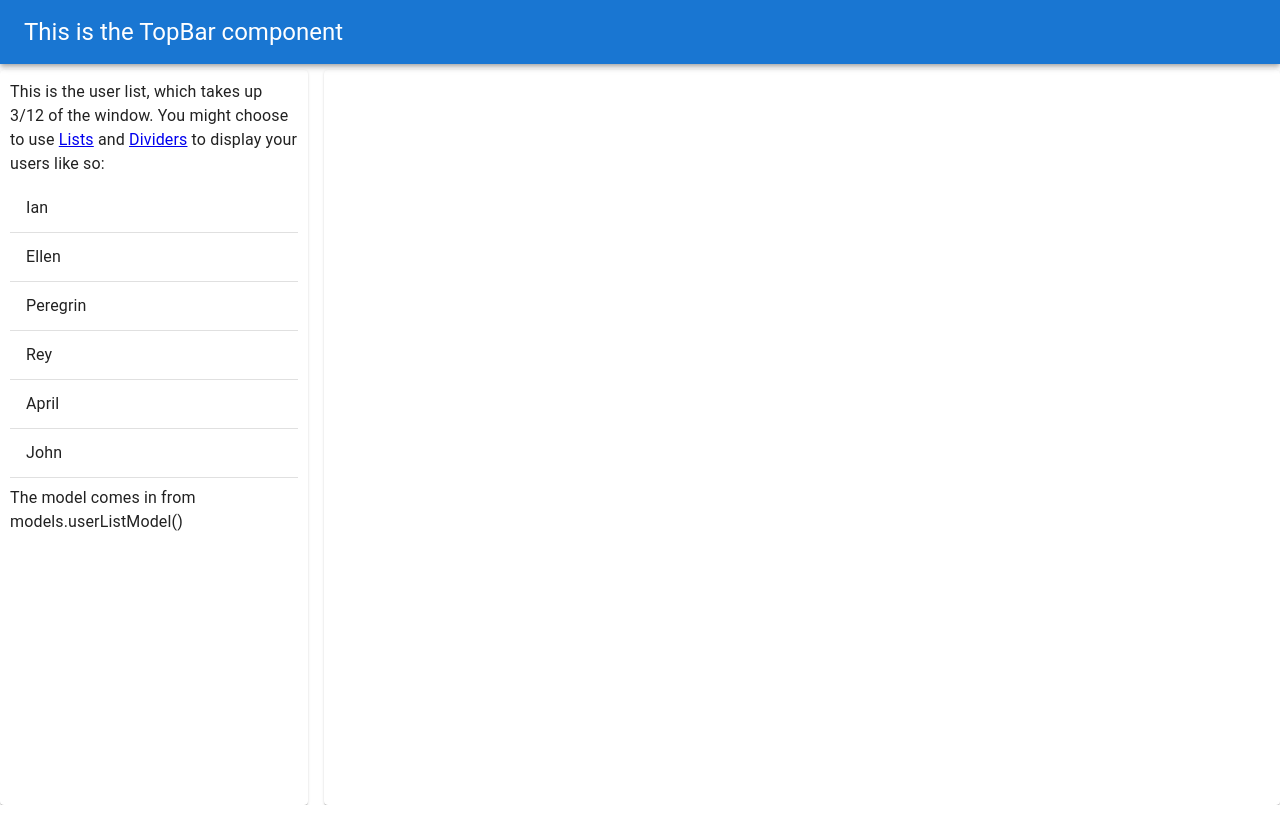
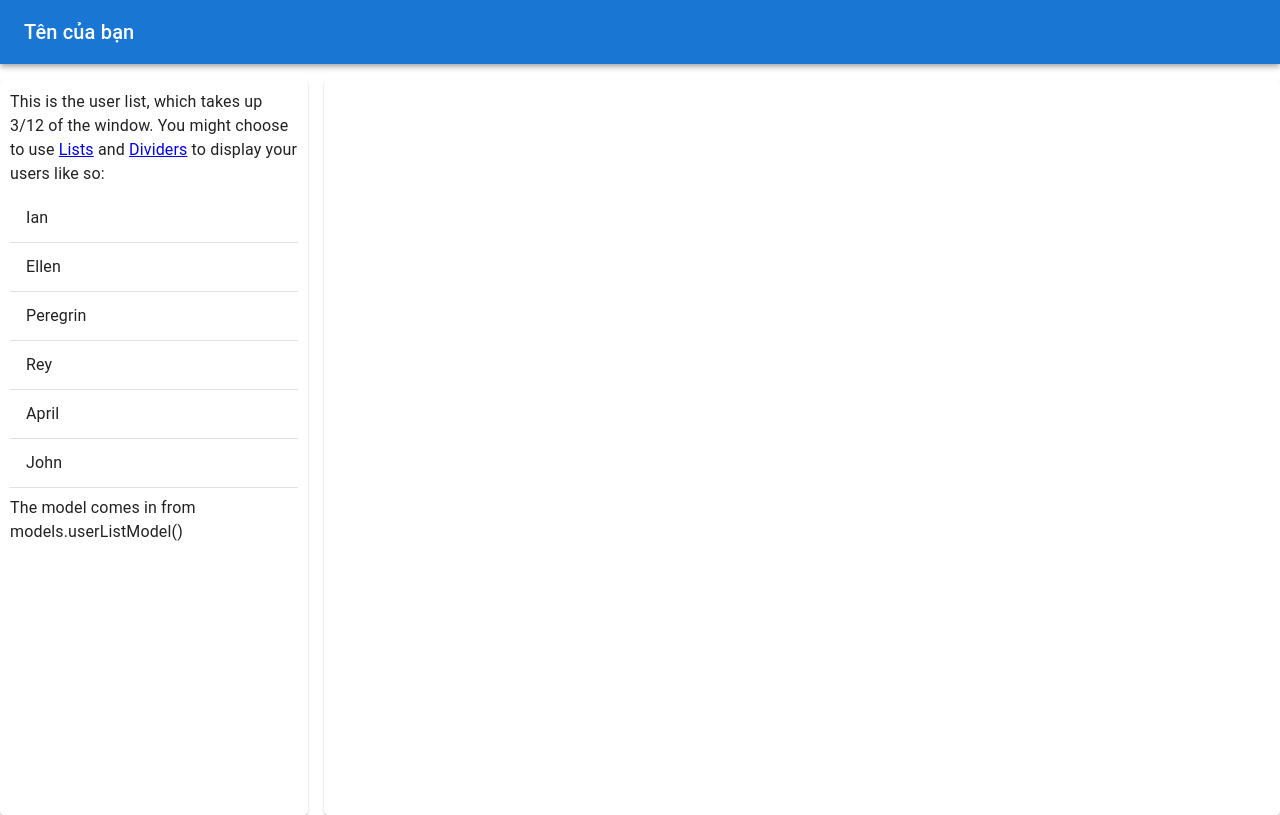
Before and after one commit to hieuduong201/photo_sharing, a React (Create React App) app: page / in a window 1280 px wide. Built offline with nearby package versions, Linux system fonts and the light colour scheme.

Commit message:
Update index.jsx

```diff
--- a/src/components/TopBar/index.jsx
+++ b/src/components/TopBar/index.jsx
@@ -1,21 +1,29 @@
-import React from "react";
-import { AppBar, Toolbar, Typography } from "@mui/material";
+import React from 'react';
+import { AppBar, Toolbar, Typography } from '@mui/material';
+import { useLocation } from 'react-router-dom';
 
-import "./styles.css";
+const TopBar = ({ currentUserName }) => {
+  const location = useLocation();
+  let contextText = '';
 
-/**
- * Define TopBar, a React component of Project 4.
- */
-function TopBar () {
+  if (location.pathname.startsWith('/photos/')) {
+    contextText = `Photos of ${currentUserName}`;
+  } else if (location.pathname.startsWith('/users/')) {
+    contextText = currentUserName;
+  }
+
   return (
-      <AppBar className="topbar-appBar" position="absolute">
+    <AppBar position="static">
       <Toolbar>
-          <Typography variant="h5" color="inherit">
-            This is the TopBar component
+        <Typography variant="h6" style={{ flexGrow: 1 }}>
+          Tên của bạn
+        </Typography>
+        <Typography variant="subtitle1">
+          {contextText}
         </Typography>
       </Toolbar>
     </AppBar>
   );
-}
+};
 
 export default TopBar;
```
Lines whose indentation alone changed are shown as unchanged.
